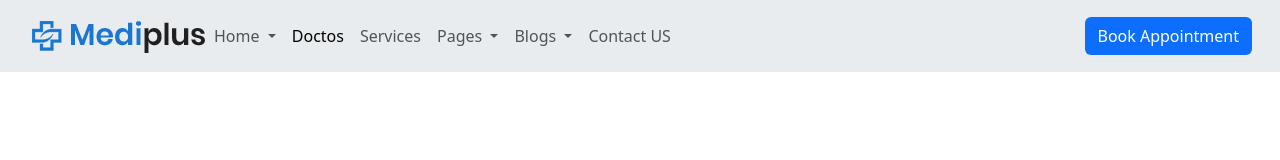
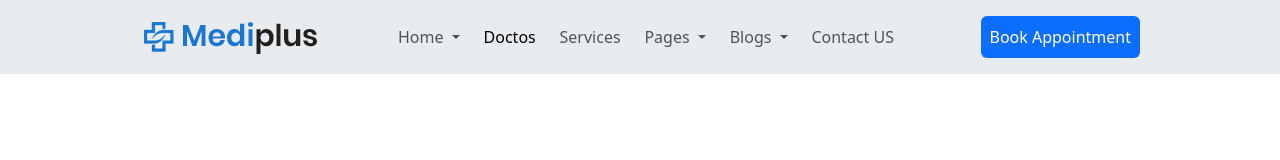
Before and after one commit to Theroysaad/final-project-css-elghazy-saad, a plain HTML site: page index.html in a window 1280 px wide. Drawn offline with nearby package versions, Linux system fonts and the light colour scheme.

Commit message:
navbar no edit

```diff
--- a/index.html
+++ b/index.html
@@ -10,16 +10,16 @@
 
 <body>
 
-    <nav class="navbar navbar-expand-lg bg-white p-3 bg-body-secondary">
-        <div class="container-fluid ">
+    <nav class="navbar navbar-expand-lg bg-white p-lg-3 bg-body-secondary">
+        <div class="container-fluid">
             <img src="./public/img/logo.png" alt="">
             <button class="navbar-toggler" type="button" data-bs-toggle="collapse"
                 data-bs-target="#navbarSupportedContent" aria-controls="navbarSupportedContent" aria-expanded="false"
                 aria-label="Toggle navigation">
                 <span class="navbar-toggler-icon"></span>
             </button>
-            <div class="collapse navbar-collapse " id="navbarSupportedContent">
-                <ul class="navbar-nav me-auto mb-2 mb-lg-0 ">
+            <div class=" nav-links d-lg-flex justify-content-lg-center w-75" id="navbarSupportedContent">
+                <ul class="navbar-nav me-auto mb-2 mb-lg-0">
                     <li class="nav-item dropdown">
                         <a class="nav-link dropdown-toggle" href="#" role="button" data-bs-toggle="dropdown"
                             aria-expanded="false">
@@ -58,7 +58,7 @@
                     </li>
                 </ul>
                 <form class="d-flex" role="search">
-                    <button class="btn  bg-primary text-white" type="submit">Book Appointment</button>
+                    <button class=" nav-button btn  bg-primary text-white p-lg-2" type="submit">Book Appointment</button>
                 </form>
             </div>
         </div>
--- a/src/sass/modules/home/_header.scss
+++ b/src/sass/modules/home/_header.scss
@@ -0,0 +1,21 @@
+*{
+    margin: 0;
+    padding: 0;
+}
+nav{
+    .navbar-nav{
+        width: 40vw;
+        align-items: center;
+        justify-content: space-between;
+    }
+    .container-fluid{
+        width: 80vw;
+    }
+}
+
+@media (max-width:426px){
+    .nav-button{
+        display: none;
+    }
+
+}
```
Also changed, not shown: public/css/app.css, 1 other file.
